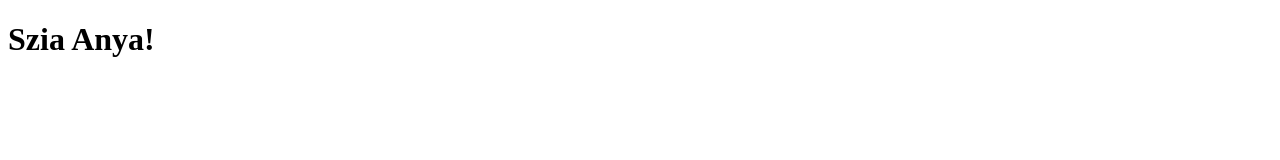
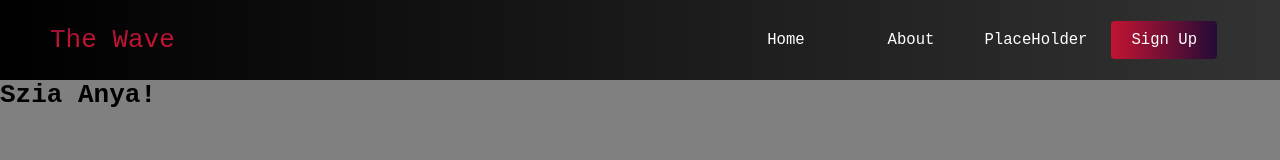
Before and after one commit to Boomy639/The-Wave, a plain HTML site: page About.html in a window 1280 px wide. Drawn offline with Linux system fonts and the light colour scheme.

Commit message:
changed colors and background also changed the borders

```diff
--- a/About.html
+++ b/About.html
@@ -7,6 +7,32 @@
     <title>About</title>
 </head>
 <body>
+    <nav class="navbar">
+        <div class="navbar__container">
+            <a href="#home" id="navbar__logo">The Wave</a>
+            <div class="navbar__toggle" id="mobile-menu">
+                <span class="bar"></span>
+                <span class="bar"></span>
+                <span class="bar"></span>
+            </div>
+            <ul class="navbar__menu">
+                <li class="navbar__item">
+                    <a href="index.html" class="navbar__links" id="home-page">Home</a>
+                </li>
+                <li class="navbar__item">
+                    <a href="About.html" class="navbar__links" id="about-page">About</a>
+                </li>
+                <li class="navbar__item">
+                    <a href="PlaceHolder.html" class="navbar__links" id="placeholder-page">PlaceHolder</a>
+                </li>
+                <li class="navbar__btn">
+                    <a href="SignUp.html" class="button" id="signup-page">Sign Up</a>
+                </li>
+            </ul>
+        </div>
+    </nav>
+
+    <link rel="stylesheet" href="styles.css">
     <h1>Szia Anya!</h1>
 </body>
 </html>
```
